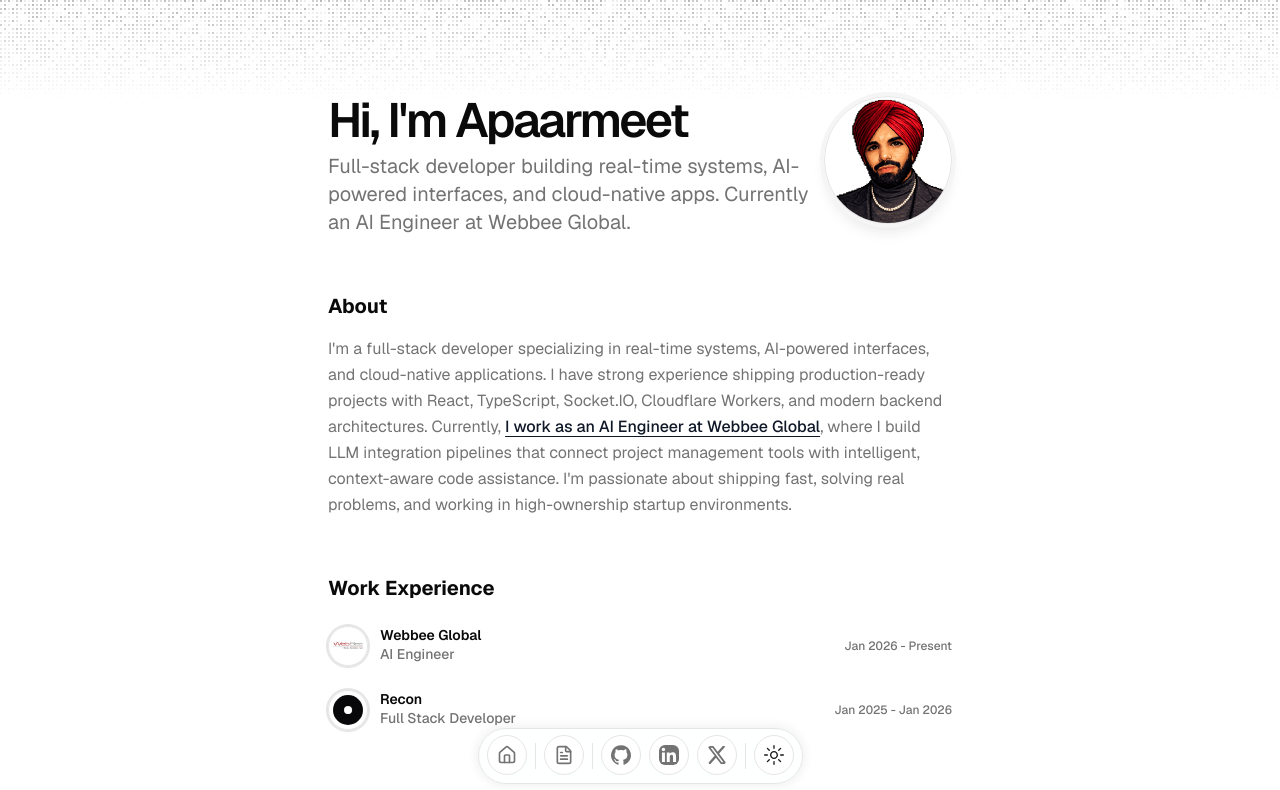
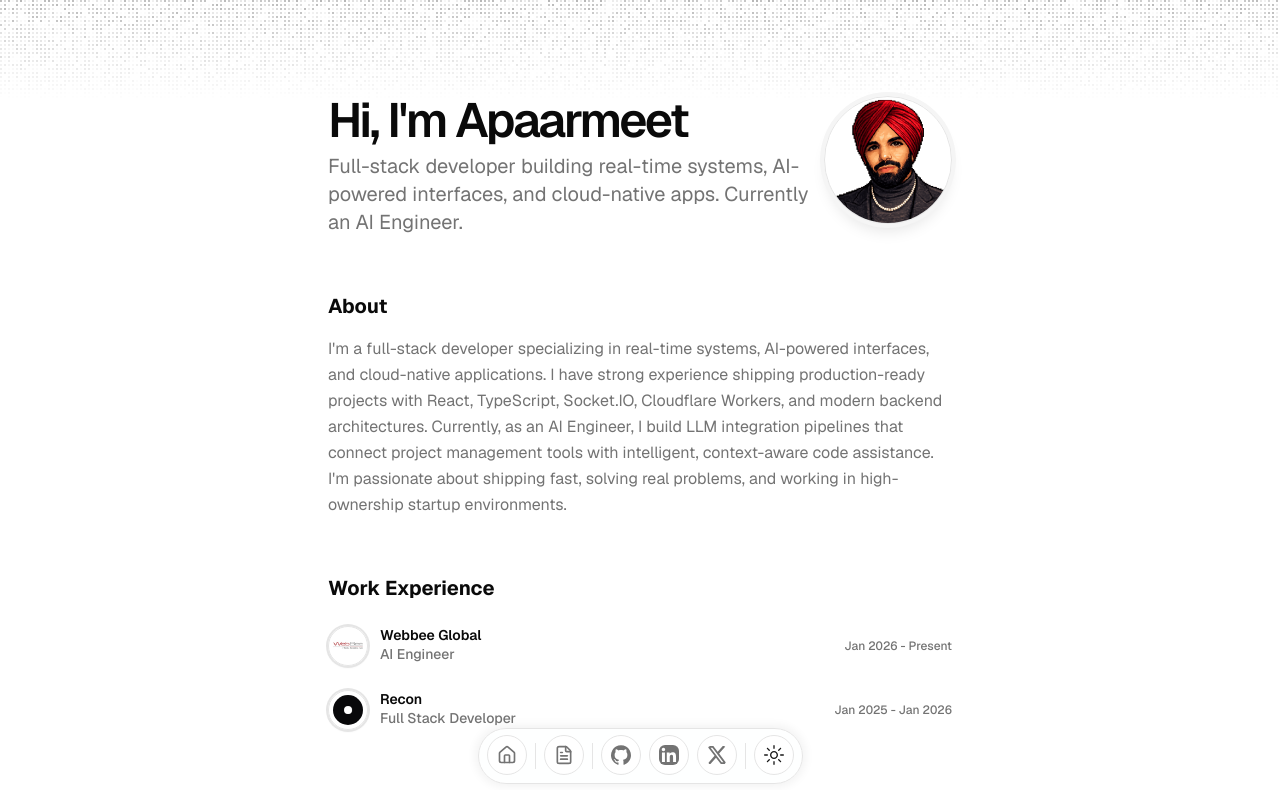
Before and after one commit to Apaarmeet/Portfolio-apaarmeet, a Next.js app: page / in a window 1280 px wide. Shown: the top 790 px of the page. Built offline with nearby package versions, Linux system fonts and the light colour scheme.

Commit message:
edit in about

```diff
--- a/src/data/resume.tsx
+++ b/src/data/resume.tsx
@@ -14,9 +14,9 @@
   location: "Ludhiana, India",
   locationLink: "https://www.google.com/maps/place/ludhiana",
   description:
-    "Full-stack developer building real-time systems, AI-powered interfaces, and cloud-native apps. Currently an AI Engineer at Webbee Global.",
+    "Full-stack developer building real-time systems, AI-powered interfaces, and cloud-native apps. Currently an AI Engineer.",
   summary:
-    "I'm a full-stack developer specializing in real-time systems, AI-powered interfaces, and cloud-native applications. I have strong experience shipping production-ready projects with React, TypeScript, Socket.IO, Cloudflare Workers, and modern backend architectures. Currently, [I work as an AI Engineer at Webbee Global](/#work), where I build LLM integration pipelines that connect project management tools with intelligent, context-aware code assistance. I'm passionate about shipping fast, solving real problems, and working in high-ownership startup environments.",
+    "I'm a full-stack developer specializing in real-time systems, AI-powered interfaces, and cloud-native applications. I have strong experience shipping production-ready projects with React, TypeScript, Socket.IO, Cloudflare Workers, and modern backend architectures. Currently, as an AI Engineer, I build LLM integration pipelines that connect project management tools with intelligent, context-aware code assistance. I'm passionate about shipping fast, solving real problems, and working in high-ownership startup environments.",
   avatarUrl: "/me.png",
   skills: [
     { name: "React", icon: ReactLight },
```
